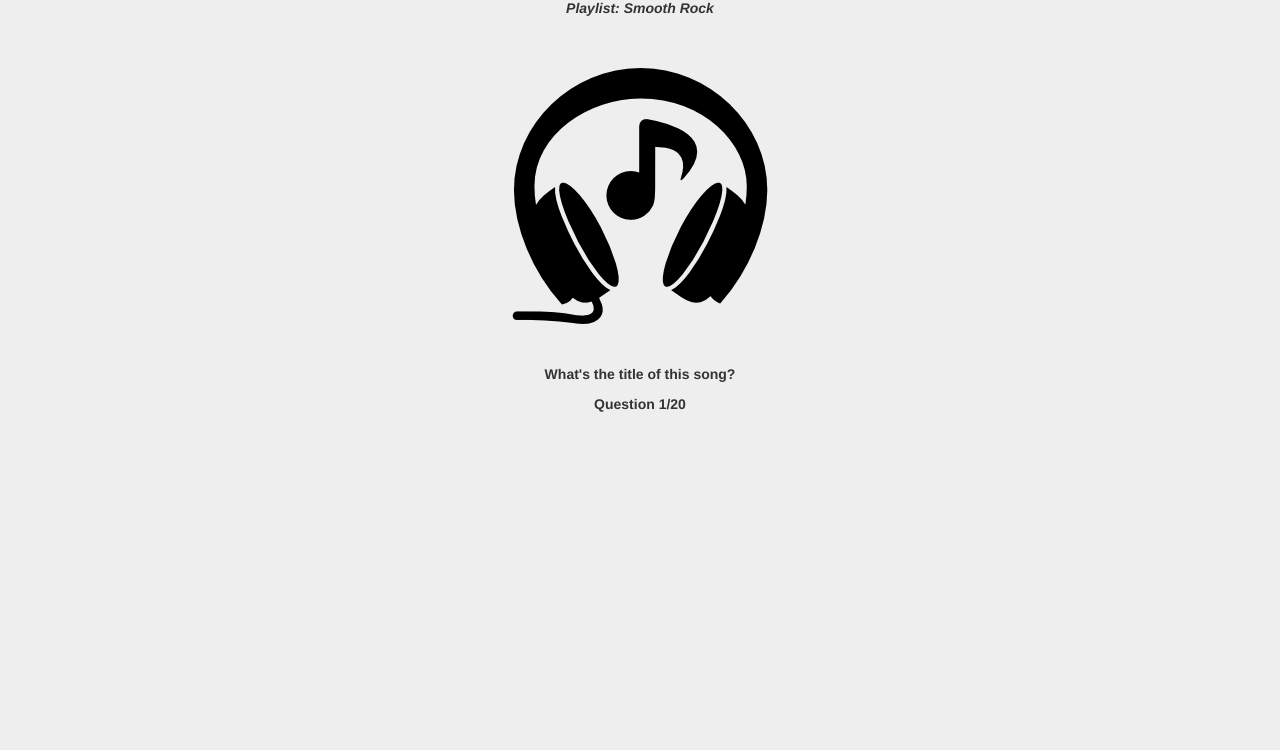
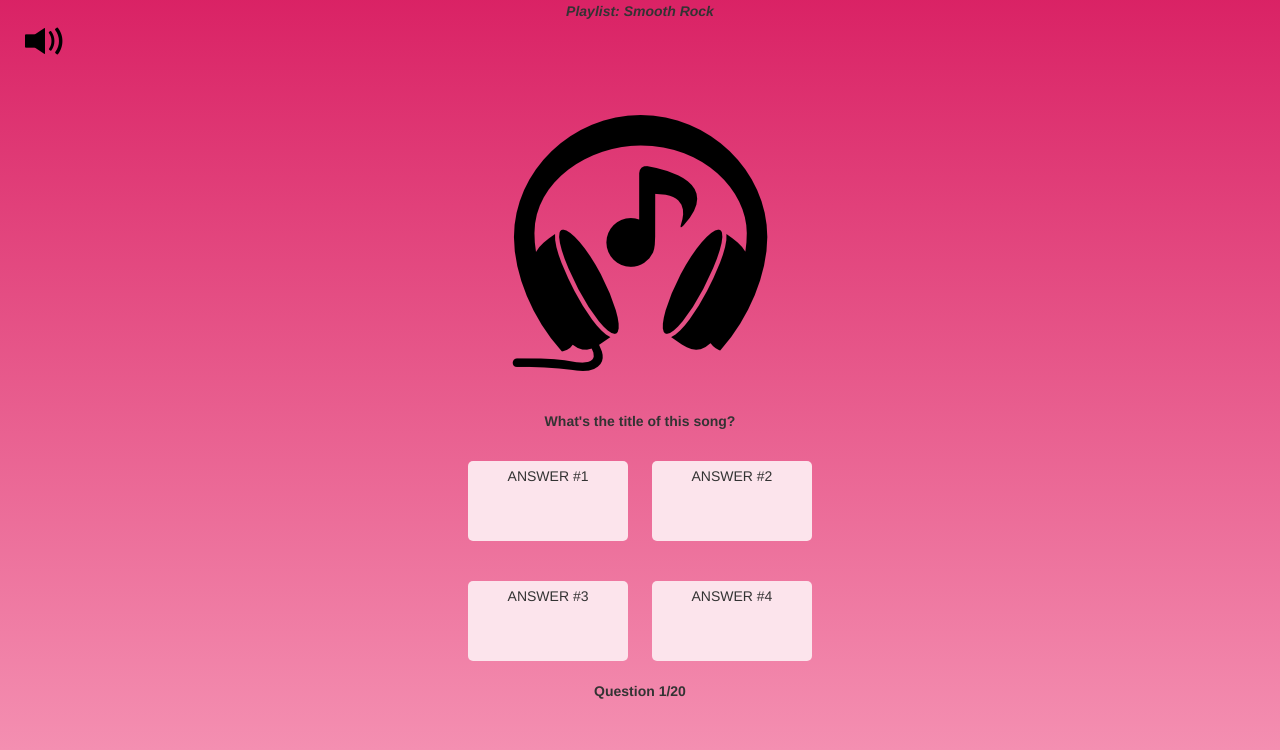
Before and after one commit to AdamNyb/Dancing-Queez, a website: page app/partials/game.html in a window 1280 px wide. Shown: the part 50-800 px from the top of the page. Drawn offline with nearby package versions, Linux system fonts and the light colour scheme.

Commit message:
answer-boxes aligned (no matter tetx length-ish)

```diff
--- a/app/partials/game.html
+++ b/app/partials/game.html
@@ -15,14 +15,18 @@
     	<link rel="stylesheet" href="../style.css">
 	</head>
 	<body>
-		<div class="container-fluid wrapper">
-	        <div class="row banner">
+		<div class="container-fluid wrapper game-container">
+	        <div class="row header">
 	        	<h4>DANCING QUEEZ</h4>
 	    	</div>
 			<div class="col-md-12" align="center" id="gameView">
 
 				<div class="mini-header">
 					Playlist: Smooth Rock
+				</div>
+				<div align="left">
+					<div class="glyphicon glyphicon-volume-up" size="">
+					</div>
 				</div>
 
 				<div class="icon-container row">
@@ -35,37 +39,38 @@
 						What's the title of this song?
 					</div>
 				</div>
-			<!--
-			<div class="row">
+
+				<div class="row ">
 					<div class="answer-container">
 						<div class="answer-text">
-						HEJ
+							ANSWER #1
 						</div>
 					</div>
 					<div class="answer-container">
 						<div class="answer-text">
-						HEJ
+							ANSWER #2
 						</div>
 					</div>
 				</div>
 				<div class="row">
 					<div class="answer-container">
 						<div class="answer-text">
-						HEJ
+							ANSWER #3
 						</div>
 					</div>
 					<div class="answer-container">
 						<div class="answer-text">
-						HEJ
+							ANSWER #4
 						</div>
 					</div>
 				</div>
-		-->
+
 				<div class="row text-container">
 					<div class="row">
 						Question 1/20
 					</div>
 				</div>
-
+			</div>
+		</div>
 	</body>
 </html>
--- a/app/style.css
+++ b/app/style.css
@@ -146,20 +146,42 @@ h5 {
 	margin-top: 10px;
 }
 
-.answer-container {
-	margin: 20px 5px 0px;
+.answer-container2 {
+	margin: 5% 2% 0%;
 	background-color: #FCE4EC;
 	display: inline-block;
-	padding: 20px 50px;
+	padding-top: 2%;
 	border: 2px #880E4F;
 	border-radius: 5px;
+	height: 10vh;
+	width: 20vh;
+	text-align: center center;
 
 
 }
 
+.answer-container {
+	background-color: #FCE4EC;
+	border: 2px #880E4F;
+	border-radius: 5px;
+	margin: 30px 10px 10px;
+	position: relative;
+	width: 140px;
+	display: inline-table;
+	vertical-align: center center;
+	height: 10vh;
+	width: 20vh;
+}
+
 .answer-text {
-	font-weight: normal;
-	text-align: center;
+	vertical-align: center center;
 	width: 90%;
+	padding: 5px 0;
+	margin-bottom: 5px;
+}
 
+.glyphicon.glyphicon-volume-up {
+	font-size: 40px;
+	color: black;
+	margin-left: 10px;
 }
```
Lines whose indentation alone changed are shown as unchanged.
